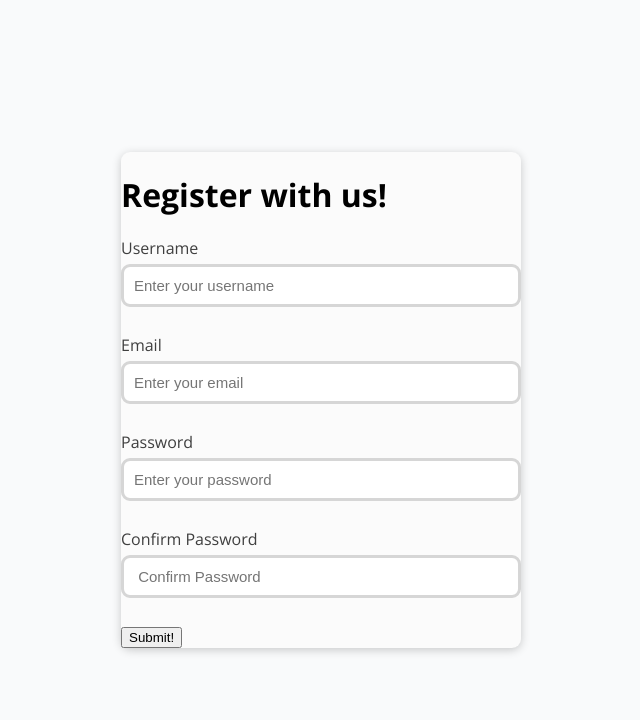
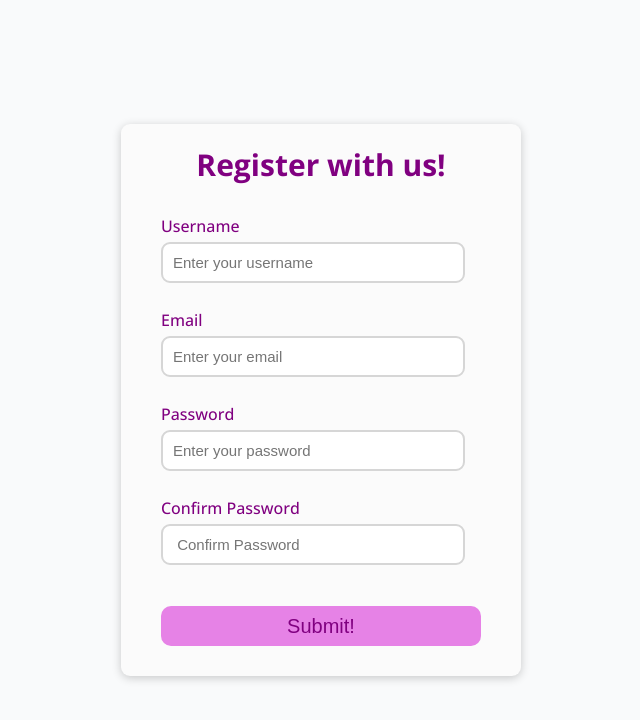
Before and after one commit to peppy1698/Form-Validator, a plain HTML site: page index.html in a window 1280 px wide. Shown: the whole page, without its empty margins (319-959 px from the left). Drawn offline with nearby package versions, Linux system fonts and the light colour scheme.

Commit message:
Update style.css

```diff
--- a/style.css
+++ b/style.css
@@ -27,43 +27,45 @@ body {
     width: 400px;
 }
 
-h2 {
-    font-weight: 600;
+h1 {
     text-align: center;
-    margin: 0 0 20px;
-
+    color: purple;
+    margin: 0;
+    font-size: 30px;
+    padding-top: 20px;
 }
 
-.form {
+
+#form {
     padding: 30px 40px;
 }
 
 .form-control {
     margin-bottom: 12px;
-    padding-bottom: 15px;
+    padding-bottom: 14px;
     position: relative;
 }
 
 .form-control label {
-    color: rgb(63, 63, 63);
+    font-weight: 500;
+    color: purple;
     display: block;
     margin-bottom: 5px;
 }
 
-.form-control input {
-    border: 3px solid #d6d6d6;
+
+input {
+    border: 2px solid #d6d6d6;
     border-radius: 9px;
     display: block;
     padding: 10px;
-    width: 100%;
+    width: 95%;
     font-size: 15px;
-
 }
 
 .form-control input:focus {
-    outline: 0;
-    border-color: #777;
-
+    outline: none;
+    border-color: rgb(161, 161, 161);
 }
 
 .form-control.success input {
@@ -91,18 +93,22 @@ h2 {
     visibility: visible;
 }
 
-.form button {
+#form button {
     width: 100%;
-    padding: 10px;
-    font-size: 16px;
-    color: #fff;
+    padding: 8px;
+    font-size: 20px;
+    color: purple;
     cursor: pointer;
-    border: 2px solid #3498db;
-    border-radius: 4px;
-    background-color: #3498db;
+    height: 40px;
+    border: none;
+    background-color: rgb(230, 130, 230);
+    border-radius: 10px;
     margin-top: 15px;
 }
 
-.form button:hover {
-    background-color: #3fa9f0;
+
+
+#form button:hover {
+    background-color: rgb(195, 122, 195);
+    color: rgb(92, 10, 92)
 }
```
